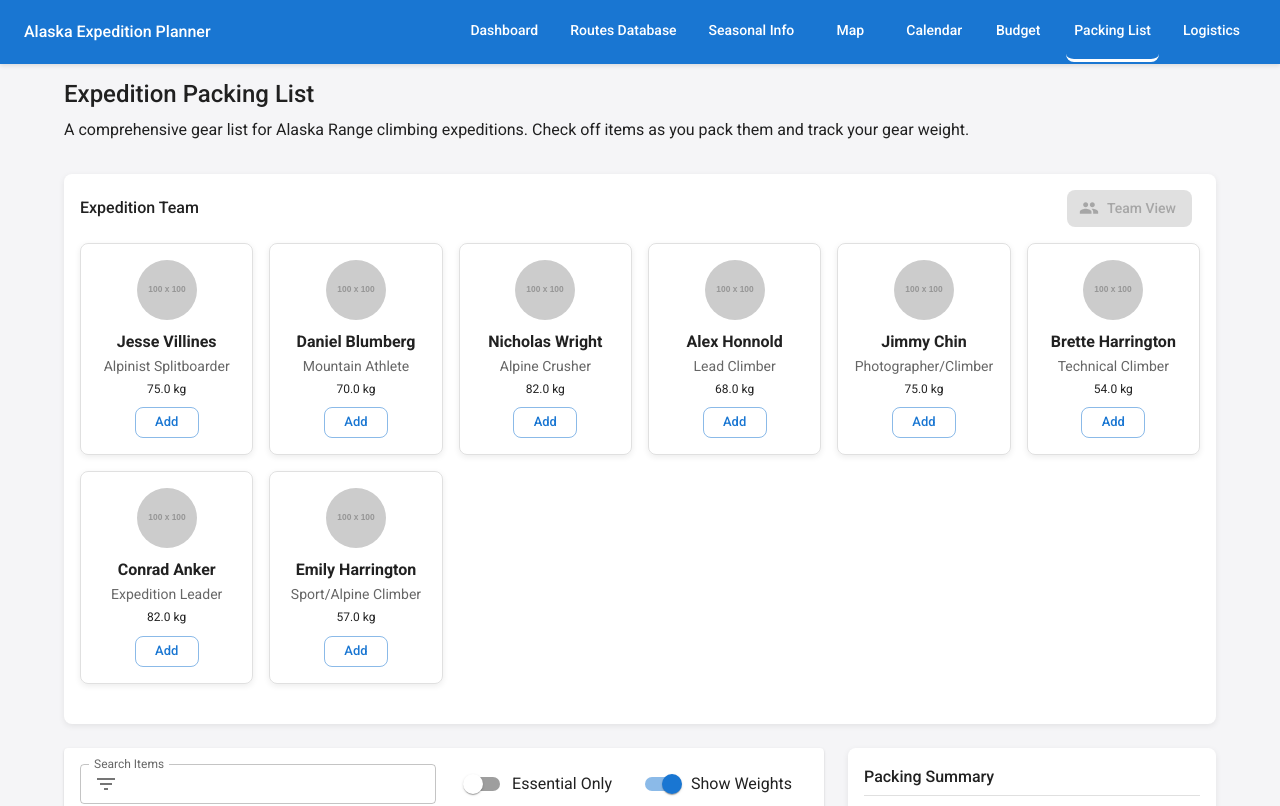
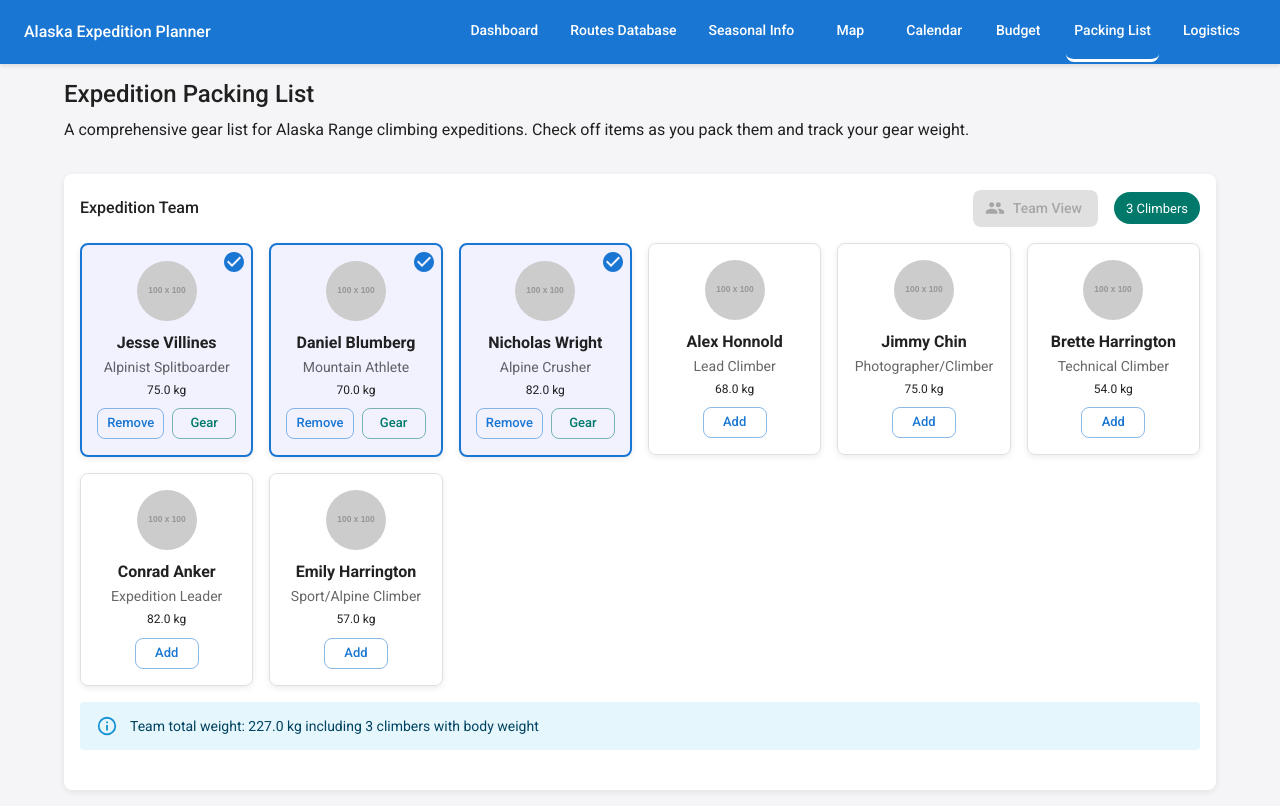
Before and after one commit to jesservillines/alaska-expedition-planner, a React (Create React App) app: page /packing in a window 1280 px wide. Shown: the top 806 px of the page. Built offline with nearby package versions, Linux system fonts and the light colour scheme.

Commit message:
Pre-select expedition team members in packing list

```diff
--- a/src/pages/PackingList.js
+++ b/src/pages/PackingList.js
@@ -73,8 +73,39 @@ const PackingList = () => {
     }, {})
   );
 
-  // Climber profile states
-  const [selectedClimbers, setSelectedClimbers] = useState([]);
+  // Climber profile states - pre-selecting the expedition team members
+  const [selectedClimbers, setSelectedClimbers] = useState(() => {
+    // Find the specific team members by name
+    const jesseVillines = climberProfiles.find(c => c.name === "Jesse Villines") || {
+      id: "jesse-villines",
+      name: "Jesse Villines",
+      nickname: "Badger",
+      role: "Alpinist Splitboarder",
+      weight: 75,
+      gear: ["Jones Ultralight Butterfly splitboard", "Phantom hardboot setup", "4-season tent", "MSR Reactor stove"]
+    };
+
+    const danielBlumberg = climberProfiles.find(c => c.name === "Daniel Blumberg") || {
+      id: "daniel-blumberg",
+      name: "Daniel Blumberg",
+      nickname: "Team Twink",
+      role: "Mountain Athlete",
+      weight: 68,
+      gear: ["Blizzard Zero G 85 Skis", "Scarpa F1 XT Ski Boots", "La Sportiva G2 Evo 6000m Boots", "Rab Latok tent"]
+    };
+
+    const nicholasWright = climberProfiles.find(c => c.name === "Nicholas Wright") || {
+      id: "nicholas-wright",
+      name: "Nicholas Wright",
+      nickname: "Raw Dawg",
+      role: "Alpine Crusher",
+      weight: 82,
+      gear: ["Blizzard Zero G 85 Skis", "Maestrale boots", "Sled/pulk", "Ropes", "Group cooking gear"]
+    };
+
+    // Return the pre-selected team
+    return [jesseVillines, danielBlumberg, nicholasWright];
+  });
   const [viewMode, setViewMode] = useState('team'); // 'team' or 'individual'
   const [activeClimber, setActiveClimber] = useState(null);
 
```
